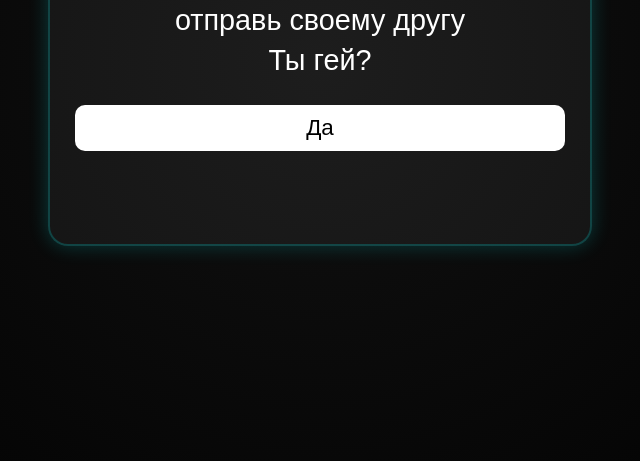
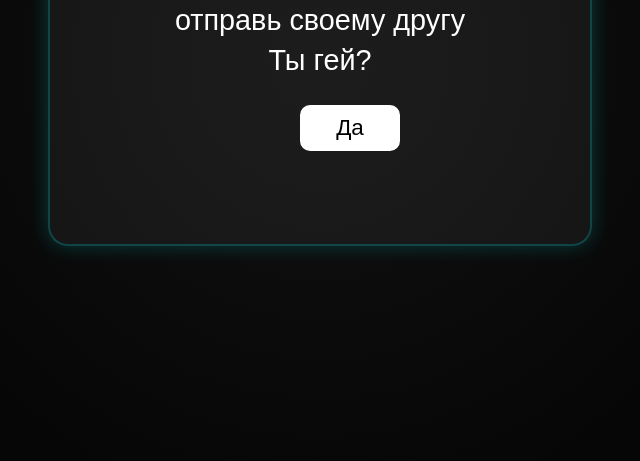
Before and after one commit to Roman5658/mellstroy.game, a plain HTML site: page index.html in a window 1280 px wide. Shown: the part 339-800 px from the top of the page, without its empty margins (320-960 px from the left). Drawn offline with Linux system fonts and the light colour scheme.

Commit message:
mellstroy.game

```diff
--- a/index.html
+++ b/index.html
@@ -49,7 +49,7 @@
         }
 
         .buttons {
-            width: 100%;
+            width: 50px;
             display: flex;
             justify-content: space-around;
             flex-wrap: wrap;
```
